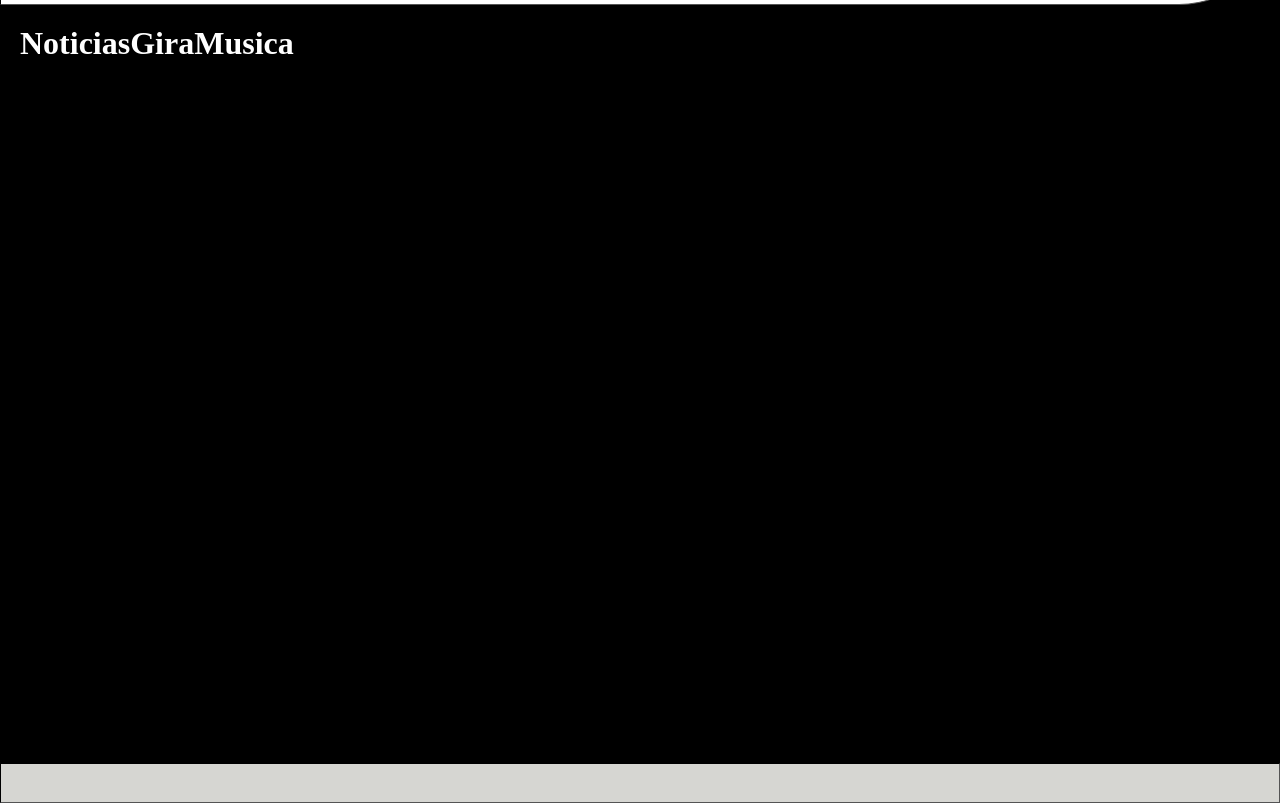
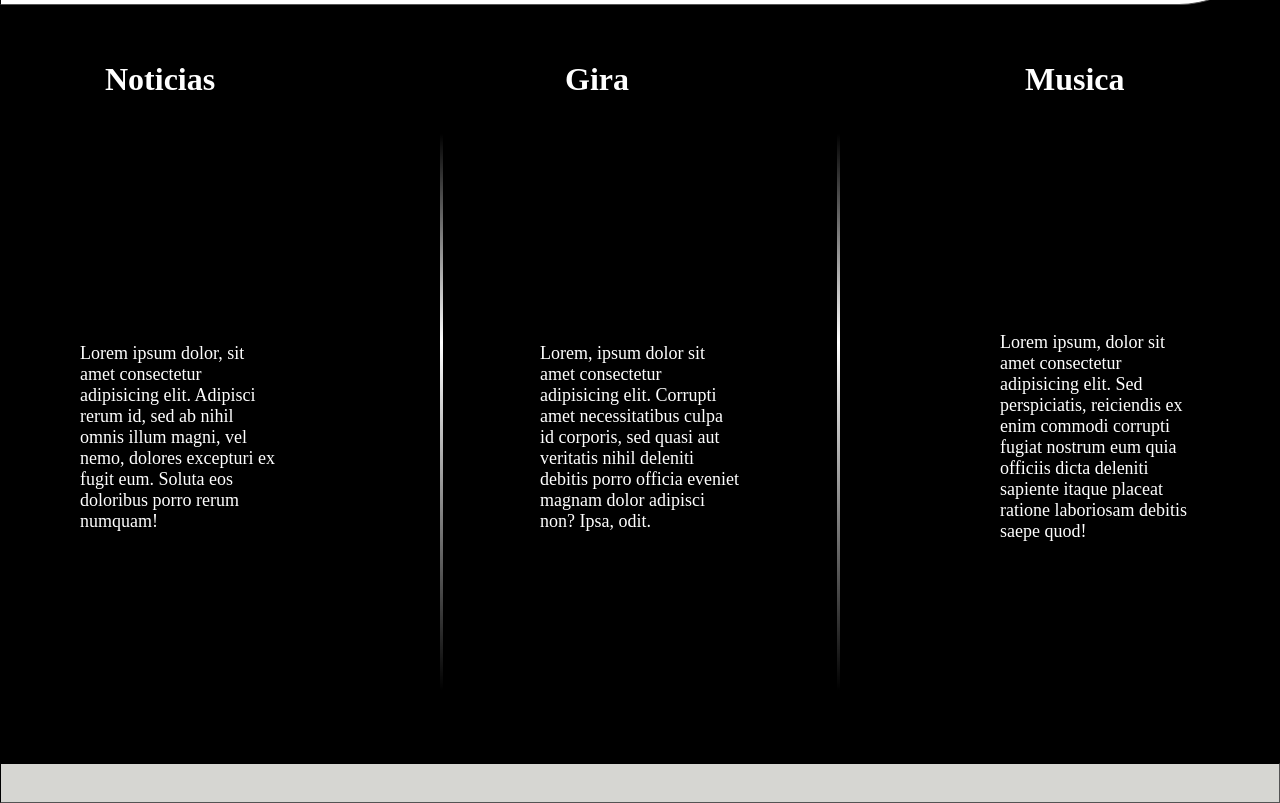
Before and after one commit to AselGamer/Pagina-Individual-Dam1, a PHP site: page / in a window 1280 px wide. Shown: the part 197-1000 px from the top of the page. Run offline with PHP 8.4, Linux system fonts and the light colour scheme.

Commit message:
contenido estilizado

```diff
--- a/css/index.css
+++ b/css/index.css
@@ -4,12 +4,38 @@
     display: flex;
     flex-direction: row;
     background-color: black;
+    flex-wrap: wrap;
+    justify-content: space-between;
 }
 
-#titulos
+#cuerpo div
 {
-    display:flex;
+    display: flex;
     color: white;
-    margin: 20px;
+    float: right;
+    margin-top: 56px;
+    flex-wrap: wrap;
+    width: 200px;
+    margin-left: auto;
+    margin-right: auto;
+}
 
+#cuerpo div h1
+{
+    text-align: center;
+    margin-left: 25px;
+    height: 50px;
 }
+
+#cuerpo div p
+{
+    font-size: large;
+    height: auto;
+}
+
+#cuerpo div:nth-child(2)
+{
+    padding-right: 100px;
+    padding-left: 100px;
+    border-image: linear-gradient(transparent 10%, white 40% 40%, transparent 90%) 0 1 0 1 / 3px;
+}
--- a/index.html
+++ b/index.html
@@ -25,10 +25,17 @@
                 </div>
             </div>
             <div id="cuerpo">
-                <div id="titulos">
-                  <h1>Noticias</h1>
-                 <h1>Gira</h1>
-                 <h1>Musica</h1>
+                <div id="noticias">
+                    <h1>Noticias</h1>
+                    <p>Lorem ipsum dolor, sit amet consectetur adipisicing elit. Adipisci rerum id, sed ab nihil omnis illum magni, vel nemo, dolores excepturi ex fugit eum. Soluta eos doloribus porro rerum numquam!</p>
+                </div>
+                <div id="gira">
+                    <h1>Gira</h1>
+                    <p>Lorem, ipsum dolor sit amet consectetur adipisicing elit. Corrupti amet necessitatibus culpa id corporis, sed quasi aut veritatis nihil deleniti debitis porro officia eveniet magnam dolor adipisci non? Ipsa, odit.</p>
+                </div>
+                <div id="musica">
+                    <h1>Musica</h1>
+                    <p>Lorem ipsum, dolor sit amet consectetur adipisicing elit. Sed perspiciatis, reiciendis ex enim commodi corrupti fugiat nostrum eum quia officiis dicta deleniti sapiente itaque placeat ratione laboriosam debitis saepe quod!</p>
                 </div>
             </div>
             <div id="pie"></div>
```
